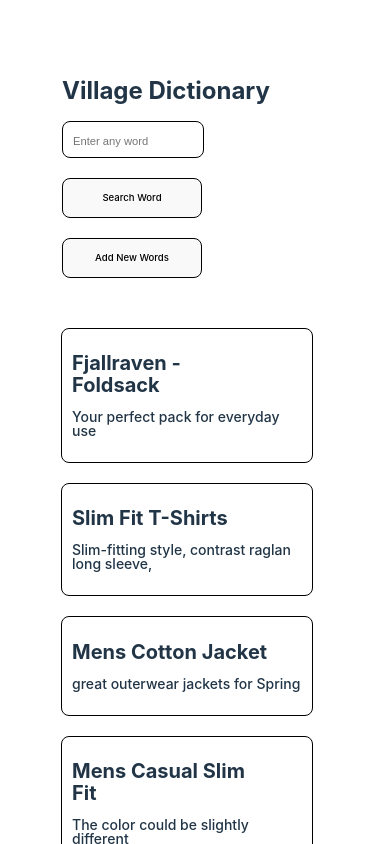
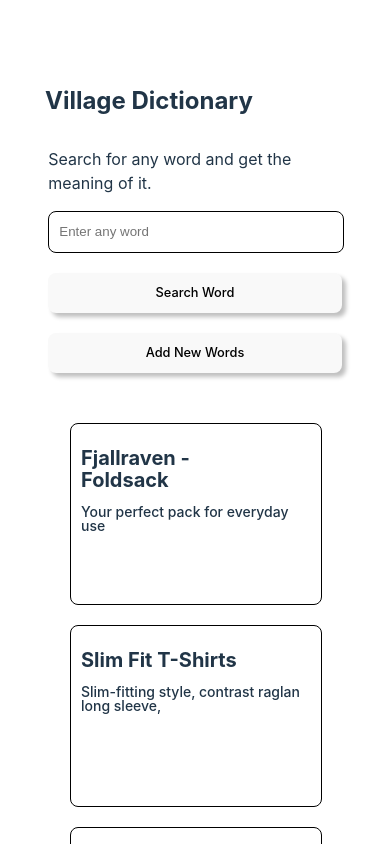
Before and after one commit to Tech4dev-Fellows-24-ACE-group-Front-End/temporary, a React (Vite) app: page / in a window 390 px wide. Shown: the top 844 px of the page. Built offline with nearby package versions, Linux system fonts and the light colour scheme.

Commit message:
feat: search works now

```diff
--- a/src/App.css
+++ b/src/App.css
@@ -1,4 +1,4 @@
 #root {
-  max-width: 100%;
+  /* max-width: 100%; */
   padding: 2rem;
 }
--- a/src/App.jsx
+++ b/src/App.jsx
@@ -1,34 +1,51 @@
+import React, { useState } from 'react';
 import './App.css'
 import Button from './components/Button'
 import DictionaryCard from './components/DictionaryCard';
 import InputBox from './components/InputBox'
-import abbrv from '../src/components/data'
+import data from '../src/components/data'
+
+const DictionaryList = ({ data, searchTerm }) => {
+  const filteredData = data.filter(
+    item => item.title.toLowerCase().includes(searchTerm.toLowerCase())
+  );
+
+  return (
+    <div className='diction'>
+      {filteredData.map(item => (
+        <DictionaryCard key={item.id} title={item.title} desc={item.description} />
+      ))}
+    </div>
+  );
+};
 
 
-function App() {
-
-
+const App = () => {
+  const [searchTerm, setSearchTerm] = useState('');
+  const handleSearchChange = (value) => {
+    setSearchTerm(value);
+  };
   return (
     <>
       <div className="main-container">
+        <div className="content">
         <h1>Village Dictionary</h1>
+        <p>Search for any word and get the meaning of it.</p>
         <div className="search-menu">
           <div className="search-container">
-            <InputBox />
+            <InputBox onSearchChange={handleSearchChange}/>
             <Button buttonText={"Search Word"} />
           </div>
+          <div className="add">
           <Button buttonText={"Add New Words"} />
+          </div>
         </div>
+
         <div className="cards-content">
           <div className="cards-container">
-            {abbrv.map((item) => (
-            <DictionaryCard
-            title={item.title}
-            desc={item.description}
-              />
-
-            ))}
+            <DictionaryList data={data} searchTerm={searchTerm} />
           </div>
+        </div>
         </div>
       </div>
     </>
--- a/src/components/Button.jsx
+++ b/src/components/Button.jsx
@@ -2,8 +2,8 @@
 
 const Button = ({ buttonText }) => {
   return (
-    <div>
-      <button className="btn">{buttonText}</button>
+    <div className="btn">
+      <button>{buttonText}</button>
     </div>
   );
 };
--- a/src/components/InputBox.jsx
+++ b/src/components/InputBox.jsx
@@ -1,9 +1,9 @@
 import React from 'react'
 
-const InputBox = () => {
+const InputBox = ({ onSearchChange }) => {
   return (
-    <div>
-      <input className='input-box' type="text" placeholder='Enter any word' />
+    <div className='input-box' >
+      <input type="text" placeholder='Enter any word' onChange={(e) => onSearchChange(e.target.value)} />
     </div>
   )
 }
--- a/src/components/data.js
+++ b/src/components/data.js
@@ -36,7 +36,7 @@
     "title": "Gold & Silver Chain Bracelet",
     "price": 695,
     "description": "From our Legends Collection.",
-    "category": "jewelery",
+    "categorAy": "jewelery",
     "image": "https://fakestoreapi.com/img/71pWzhdJNwL._AC_UL640_QL65_ML3_.jpg"
     },
     {
--- a/src/index.css
+++ b/src/index.css
@@ -26,28 +26,79 @@
 body {
   margin: 0;
   padding: 0;
-  display: flex;
+  box-sizing: border-box;
 }
 
 .main-container {
-  width: 1000px;
-  padding: 30px 10%;
+  width: 100%;
+  height: 100ch;
+}
+
+.content{
+  padding: 10px 15%;
+  display: flex;
+  flex-direction: column;
+  justify-content: center;
+  align-items: center;
+
+}
+
+.search-menu {
+  display: flex;
+  width: 100%;
+  justify-content: space-between;
+}
+
+.search-container {
+  display: flex;
+  width: 60%;
+  justify-content: space-between;
+  gap: 10px;
+}
+
+.add{
+  width: 40%;
+  display: flex;
+  justify-content: end;
+}
+
+.input-box {
+  width: 100%;
+  height: 100%;
+  font-size: 18px;
+  border: 1px solid black;
+  border-radius: 8px;
+}
+input{
+  padding: 0px 10px;
+  height: 100%;
+  width: 100%;
+  border: none;
+  outline: none;
+  border-radius: 8px;
+  background: transparent;
+}
+
+.input-box::placeholder {
+  font-size: 0.8rem;
 }
 
 h1 {
   font-size: 2rem;
-  line-height: 1.1;
 }
 
+.btn{
+  width: 50%;
+  height: 100%;
+}
 button {
   border-radius: 8px;
-  border: 1px solid black;
+  box-shadow: 2px 2px 2px rgba(0, 0, 0, 0.25);
   height: 40px;
-  width: 200px;
+  width: 100%;
   font-size: 0.8rem;
   font-weight: 500;
   font-family: inherit;
-  background-color: #1a1a1a;
   cursor: pointer;
   transition: border-color 0.25s;
 }
@@ -61,55 +112,38 @@
   outline: 4px auto -webkit-focus-ring-color;
 }
 
-.input-box {
-  border: 1px solid black;
-  background: transparent;
-  border-radius: 8px;
-  padding: 0px 10px;
-  height: 35px;
-  width: 300px;
-  font-size: 18px;
-  outline: none;
+
+
+
+/* ========================== Cards Conatiner =============================== */
+.diction{
+  display: grid;
+  grid-template-columns: repeat(3, 1fr);
+  gap: 20px;
+
 }
 
-.input-box::placeholder {
-  font-size: 0.8rem;
-}
-
-.search-menu {
-  display: flex;
-
+.cards-content{
   width: 100%;
-  justify-content: space-between;
-}
-
-.search-container {
-  display: flex;
-  width: 60%;
-  gap: 20px;
-}
-
-/* ========================== Cards Conatiner =============================== */
-.cards-content{
   margin-top: 50px;
   display: flex;
   justify-content: center;
 }
 
+
 .cards-container{
   /* max-width: 1200px; */
+  width: 100%;
   padding-top: 10px 0px;
-  gap: 20px;
-  height: 600px;
-  display: grid;
-  grid-template-columns: repeat(3, 1fr);
+  height: 450px;
+
 }
 
 .container{
   border-radius: 8px;
     border: 1px solid black;
+    width: 380px;
     height: 180px;
-    width: 300px;
     font-size: 0.8rem;
     font-weight: 500;
     font-family: inherit;
@@ -131,9 +165,18 @@
 
 @media screen and (max-width:480px) {
   .main-container {
-    width: 50%;
-    padding: 30px 10%;
+    width: 100%;
+    padding: 30px 0%;
     margin-bottom: 30px;
+  }
+  .content{
+    padding: 10px 5%;
+
+  }
+  .diction{
+    display: flex;
+    flex-direction: column;
+    justify-content: center;
   }
 
   .search-menu {
@@ -147,8 +190,14 @@
   .search-container {
     display: flex;
     flex-direction: column;
-    width: 60%;
+    width: 100%;
     gap: 20px;
+  }
+
+  .add{
+    width: 100%;
+    display: flex;
+    justify-content: center;
   }
 
   h1 {
@@ -157,20 +206,26 @@
     line-height: 1.1;
   }
 
+  .btn{
+    width: 100%;
+    height: 100%;
+  }
+
   button {
     padding: 0.3rem 1.2rem;
-    font-size: 0.6rem;
-    width: 140px;
-    background-color: #1a1a1a;
+    font-size: 0.8rem;
+    width: 100%;
+    height: 40px;
     cursor: pointer;
     transition: border-color 0.25s;
+    border: none;
+    box-shadow: 4px 4px 4px rgba(0, 0, 0, 0.25);
   }
 
   .input-box {
-    border: 1px solid black;
     border-radius: 8px;
-    padding: 0px 10px;
-    width: 120px;
+    width: 100%;
+    height: 40px;
   }
 
   .input-box::placeholder {
```
